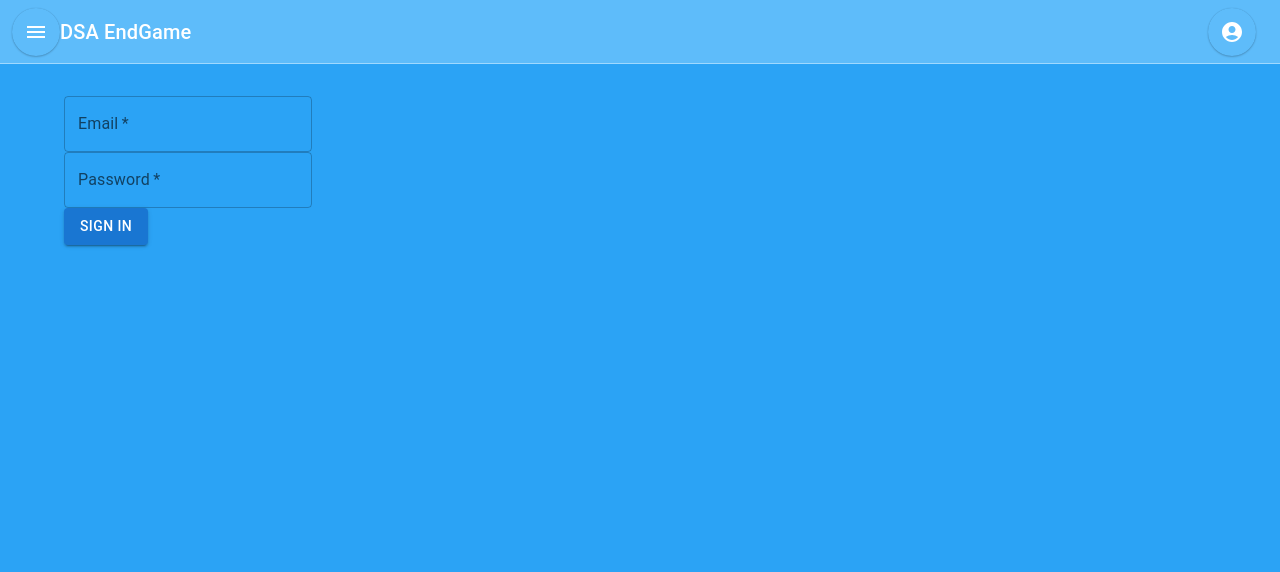
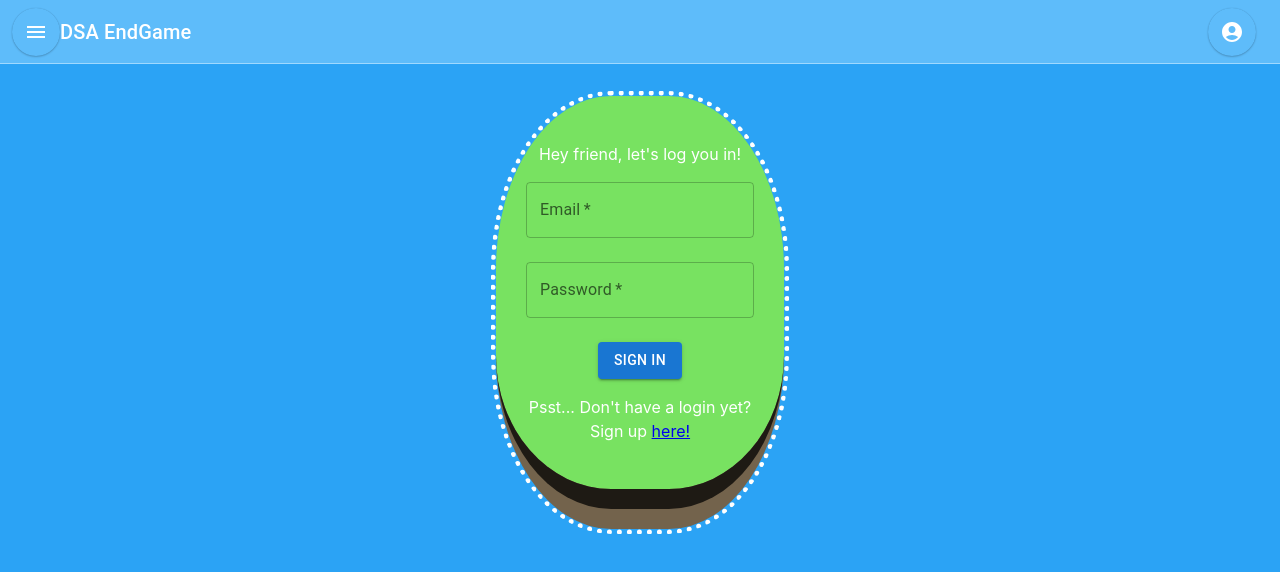
Before and after one commit to Datavengers/EndGame, a React (Vite) app in the folder production/: page /login in a window 1280 px wide. Shown: the top 572 px of the page. Built offline with nearby package versions, Linux system fonts and the light colour scheme; no server answers.

Commit message:
Incorporates updates from main so login.jsx displays correctly.

```diff
--- a/production/src/routes/login.jsx
+++ b/production/src/routes/login.jsx
@@ -4,6 +4,7 @@ import Box from "@mui/material/Box";
 import Button from "@mui/material/Button";
 import Snackbar from "@mui/material/Snackbar";
 import axios from 'axios';
+import {Link} from 'react-router-dom';
 
 
 const apiUrl = 'http://localhost:3000'; // Your backend server URL
@@ -50,7 +51,8 @@ const Login = () => {
   }
 
   return (
-    <div>
+    <div className="loginDiv">
+      <p>Hey friend, let's log you in!</p>
       <form onSubmit={loginUser}>
         <Box>
           <TextField
@@ -60,6 +62,7 @@ const Login = () => {
             onChange={(e) => setEmail(e.target.value)}
           />
         </Box>
+        <br/>
         <Box>
           <TextField
             required
@@ -69,6 +72,7 @@ const Login = () => {
             onChange={(e) => setPassword(e.target.value)}
           />
         </Box>
+        <br/>
         <Box>
           <Button type="submit" variant="contained" color="primary">
             Sign In
@@ -85,6 +89,8 @@ const Login = () => {
         onClose={handleSnackbarClose}
         message={snackbarMessage}
       />
+      <p>Psst... Don't have a login yet? <br/>
+        Sign up <Link to="/signup">here!</Link></p>
     </div>
   );
 };
```
